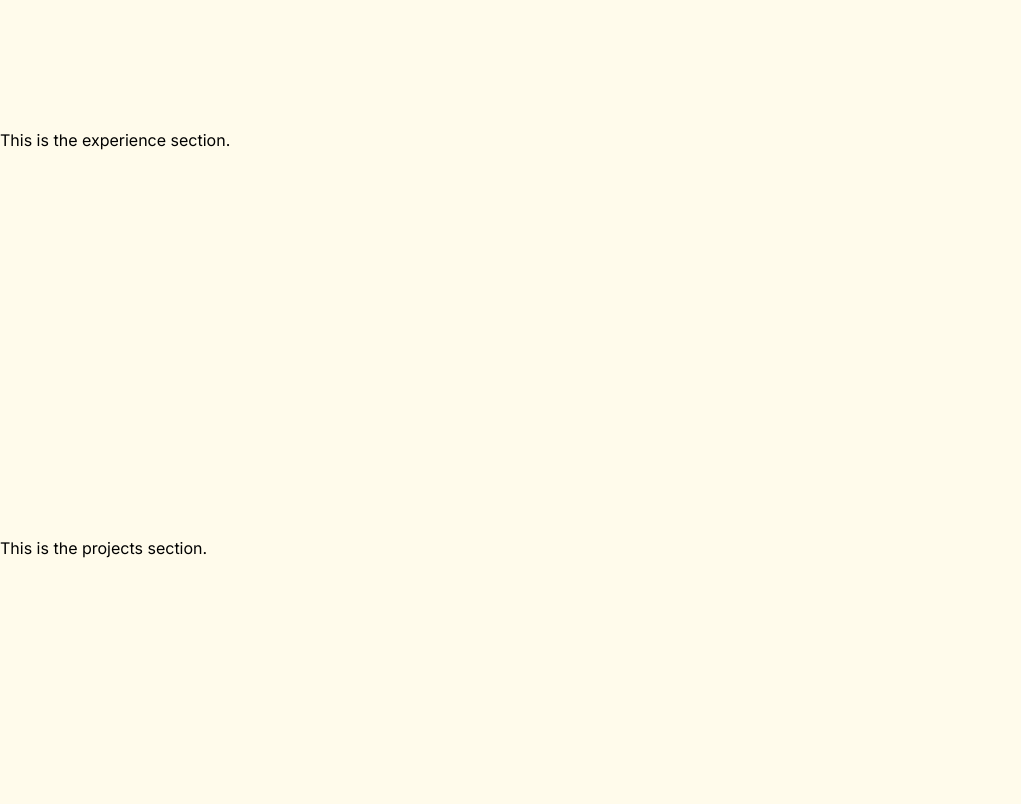
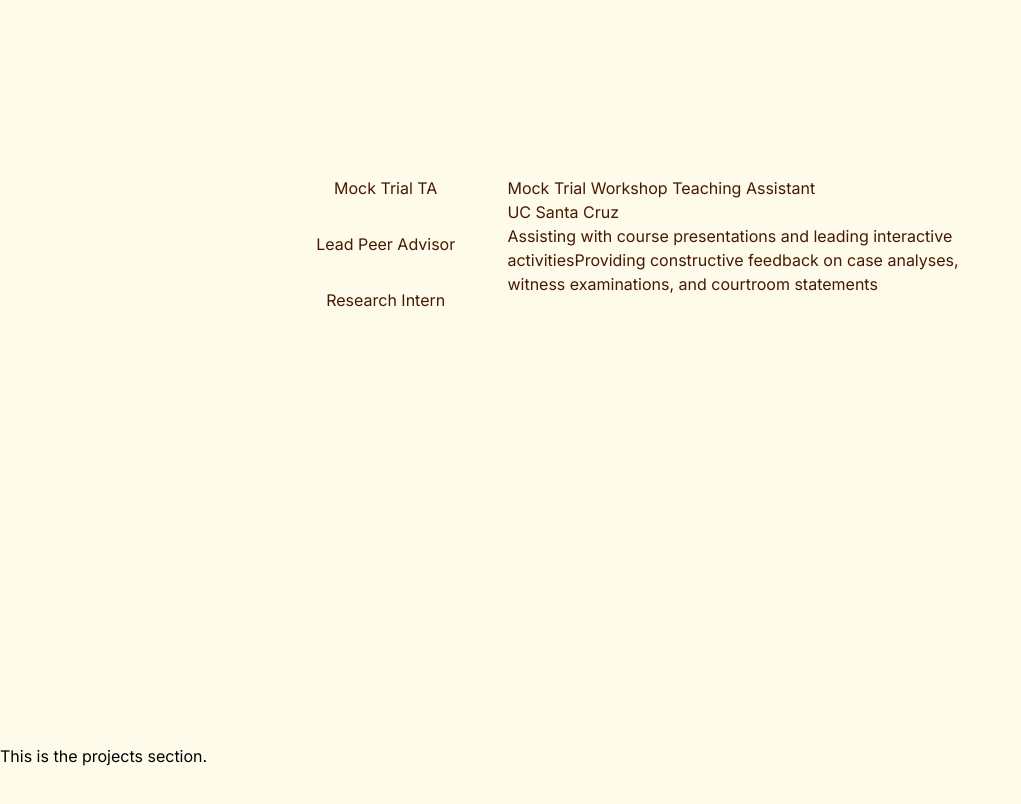
Before and after one commit to tqwu/portfolio, a Next.js app: page / in a window 1280 px wide. Shown: the part 1140-1944 px from the top of the page, without its empty margins (0-1021 px from the left). Built offline with nearby package versions, Linux system fonts and the light colour scheme.

Commit message:
#9 Barebones experience section

```diff
--- a/src/app/page.tsx
+++ b/src/app/page.tsx
@@ -3,6 +3,7 @@ import Header from '../components/header'
 import Intro from '../components/intro'
 import AboutMe from '../components/about-me'
 import Skills from '../components/skills'
+import Experience from '../components/experience'
 
 export default function Home() {
   return (
@@ -31,7 +32,7 @@ export default function Home() {
         <br />
         <br />
         <div id="experience">
-          This is the experience section.
+          <Experience />
         </div>
         <br />
         <br />
--- /dev/null
+++ b/src/components/experience.tsx
@@ -0,0 +1,60 @@
+'use client'
+
+import { Tab } from '@headlessui/react'
+
+const experiences = [
+  {
+    name: `Mock Trial TA`,
+    title: `Mock Trial Workshop Teaching Assistant`,
+    company: `UC Santa Cruz`,
+    description: [
+      `Assisting with course presentations and leading interactive activities`,
+      `Providing constructive feedback on case analyses, witness examinations, and courtroom statements`
+    ],
+  },
+  {
+    name: `Lead Peer Advisor`,
+    title: `Lead Peer Advisor & Editor-in-Chief`,
+    company: `UC Santa Cruz`,
+    description: [
+      `Leading onboarding for new peer advisors`,
+      `Assisting with academic concerns of UCSC students`,
+      `Managing, writing, and designing an informational bi-weekly Newsletter sent to UCSC students`
+    ],
+  },
+  {
+    name: `Research Intern`,
+    title: `Research Intern`,
+    company: `CAVEAT: Center for Applied Values and Ethics in Advanced Technologies`,
+    description: [
+      `Conducted research and presented a proposed project to study the proliferation of hate speech within social media`,
+      `Collaborated with fellow interns to redesign CAVEAT's logo and website`,
+    ],
+  },
+];
+
+export default function Experience() {
+  return (
+    <div className="py-3 sm:py-12 grid place-items-center">
+      <div className="grid gap-x-10 grid-cols-7 grid-rows-3 max-w-2xl text-base font-normal leading-6 text-amber-950">
+        <Tab.Group vertical>
+          <Tab.List className="col-span-2 row-span-3 flex flex-col gap-8">
+            {experiences.map((experience) => (
+              <Tab>{experience.name}</Tab>
+            ))}
+          </Tab.List>
+          <Tab.Panels className="col-span-5 row-span-3">
+            {experiences.map((experience) => (
+              <Tab.Panel>
+                <div>{experience.title}</div>
+                <div>{experience.company}</div>
+                <div>{experience.description}</div>
+              </Tab.Panel>
+            ))}
+          </Tab.Panels>
+        </Tab.Group>
+
+      </div>
+    </div>
+  )
+}
```
